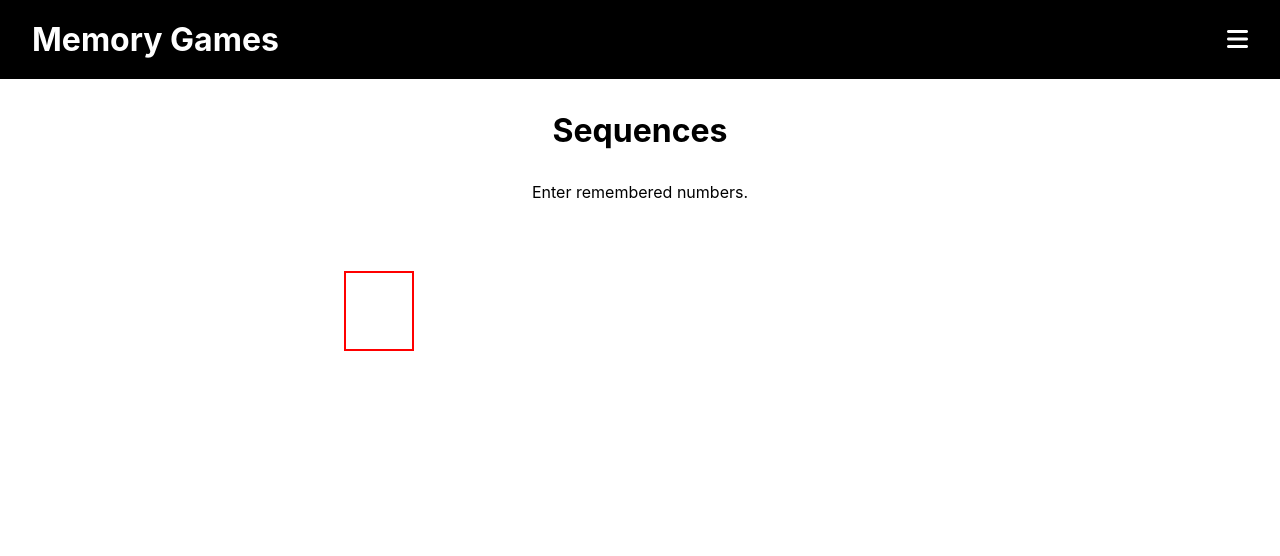
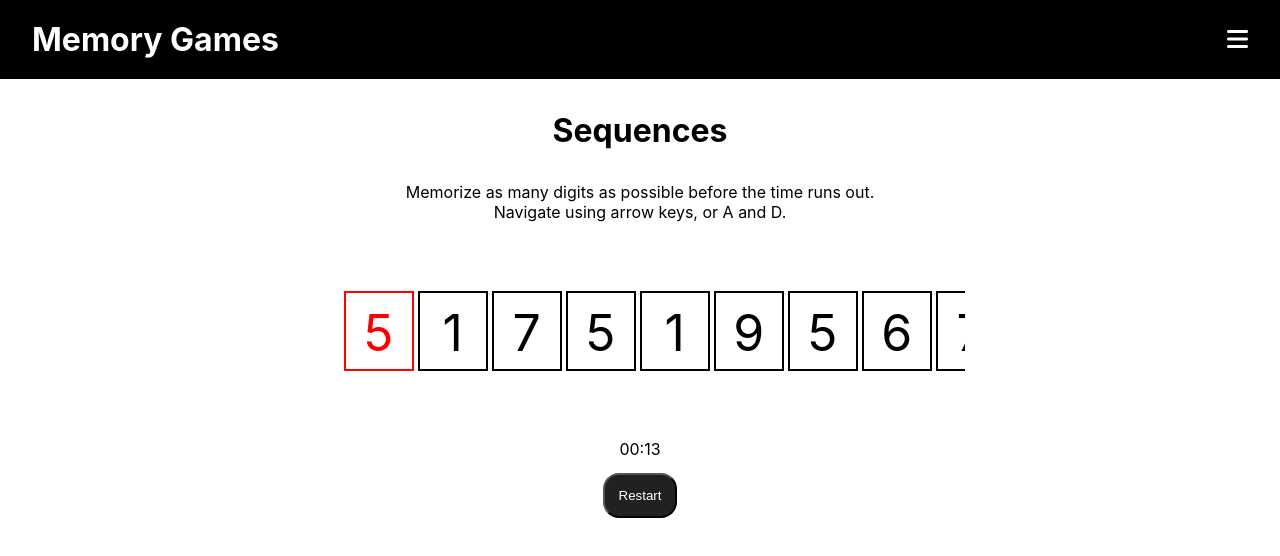
Before and after one commit to Wubaboo/memory-games, a React (Create React App) app: page /sequence in a window 1280 px wide. Both pictures are taken after a click on the button "Start". Shown: the top 556 px of the page. Built offline with nearby package versions, Linux system fonts and the light colour scheme.

Commit message:
Complete version 1 of game
TODO: Add mouse click to navigate.

TODO: Figure out navigation on Solve screen.
This will probably require a hack.

```diff
--- /dev/null
+++ b/src/components/sequence/gameStates.jsx
@@ -0,0 +1,5 @@
+export default {
+  MEMORIZE: "memorize",
+  SOLVE: "solve",
+  FINISHED: "finished",
+};
--- a/src/components/sequence/recallInterface.jsx
+++ /dev/null
@@ -1,3 +0,0 @@
-export default function RecallInterface() {
-  return <p>Welcome</p>;
-}
--- a/src/components/sequence/sequenceConstants.js
+++ b/src/components/sequence/sequenceConstants.js
@@ -5,6 +5,11 @@ export const KEYCODE_D = 68;
 export const KEYCODE_ZERO = 48;
 export const KEYCODE_NINE = 57;
 export const KEYCODE_BACKSPACE = 8;
+
+export const MILLISECONDS_IN_SECOND = 1000;
+
+export const MIN_TIME_LIMIT = 15;
+export const MAX_DIGITS_PER_SECOND = 3;
 
 // Controls rate limit. 'Keyup' events
 // occuring within KEY_REPEAT ms of the
@@ -15,3 +20,7 @@ export const KEY_REPEAT = 40;
 export const SCROLL_OFF = 3;
 export const RIGHT_SCROLL = -1;
 export const LEFT_SCROLL = 1;
+
+// How many digits of context are given to the
+// incorrect portion of the answer.
+export const REPORT_WINDOW = 3;
--- a/src/components/sequence/sequenceGame.jsx
+++ b/src/components/sequence/sequenceGame.jsx
@@ -1,64 +1,144 @@
-import { useEffect, useState } from "react";
+import React from "react";
+import Countdown from "react-countdown";
+
 import Timer from "../timer";
 import SequenceGrid from "./sequenceGrid";
-import Countdown from "react-countdown";
+import SequenceResult from "./sequenceResult";
+import * as constants from "./sequenceConstants";
+import gameStates from "./gameStates";
 
-const MILLISECONDS_IN_SECOND = 100;
+class SequenceGame extends React.Component {
+  constructor(props) {
+    super(props);
 
-export default function SequenceGame({
-  timeLimit,
-  showTimer,
-  onNewGame,
-  sequence,
-}) {
-  const [won, setWon] = useState();
-  const [currentAnswer, setCurrentAnswer] = useState([""]);
+    this.state = {
+      timeLimit: this.props.timeLimit,
+      showTimer: this.props.showTimer,
+      sequence: Array.from(
+        { length: this.props.timeLimit * constants.MAX_DIGITS_PER_SECOND },
+        () => Math.floor(Math.random() * 10)
+      ),
+      handleNewGame: this.props.handleNewGame,
+      currentAnswer: [""],
+      gameState: gameStates.MEMORIZE,
+    };
 
-  // Indicate solving phase (instead of memorizing phase)
-  const [solving, setSolving] = useState(false);
+    this.handleMemorizationCompletion =
+      this.handleMemorizationCompletion.bind(this);
+    this.handleSubmit = this.handleSubmit.bind(this);
+    this.setAnswer = this.setAnswer.bind(this);
+  }
+
+  renderSwitch() {
+    switch (this.state.gameState) {
+      case gameStates.MEMORIZE:
+        return (
+          <>
+            <p>Memorize as many digits as possible before the time runs out.</p>
+            <p>Navigate using arrow keys, or A and D.</p>
+            <div>
+              <SequenceGrid sequence={this.state.sequence} />
+            </div>
+            <div>
+              <Countdown
+                date={
+                  Date.now() +
+                  this.state.timeLimit * constants.MILLISECONDS_IN_SECOND
+                }
+                renderer={this.countdownRenderer}
+                onComplete={this.handleMemorizationCompletion}
+              />
+            </div>
+            <button
+              className="new-game-button"
+              onClick={this.state.handleNewGame}
+            >
+              Restart
+            </button>
+          </>
+        );
+      case gameStates.SOLVE:
+        return (
+          <>
+            <p>Enter remembered numbers.</p>
+            <SequenceGrid
+              sequence={this.state.currentAnswer}
+              setAnswer={this.setAnswer}
+              acceptInput
+            />
+            <Timer paused={false} visible={this.state.showTimer}></Timer>
+            <button onClick={this.handleSubmit}>Submit</button>
+          </>
+        );
+      case gameStates.FINISHED:
+        return (
+          <SequenceResult
+            score={this.calculateScore()}
+            submissionDuration={this.submissionDuration}
+            sequence={this.state.sequence}
+            currentAnswer={this.state.currentAnswer}
+            reportFontSize={13}
+            handleNewGame={this.state.handleNewGame}
+          ></SequenceResult>
+        );
+      default:
+        return null;
+    }
+  }
+
+  render() {
+    return (
+      <div className="sequence-game">
+        {this.renderSwitch(this.state.gameState)}
+      </div>
+    );
+  }
+
+  setAnswer(newAns) {
+    this.setState((state) => ({
+      ...state,
+      currentAnswer: newAns,
+    }));
+  }
+
+  handleMemorizationCompletion() {
+    this.setState((state) => ({
+      ...state,
+      gameState: gameStates.SOLVE,
+    }));
+    this.startTime = Date.now();
+  }
+
+  handleSubmit() {
+    this.setState((state) => ({
+      ...state,
+      gameState: gameStates.FINISHED,
+    }));
+    this.submissionDuration = Date.now() - this.startTime;
+  }
 
   // Renderer callback with condition
-  const countdownRenderer = ({ minutes, seconds }) => {
+  countdownRenderer({ minutes, seconds }) {
     return (
       <span>
         {minutes.toString().padStart(2, "0")}:
         {seconds.toString().padStart(2, "0")}
       </span>
     );
-  };
+  }
 
-  return (
-    <div className="sequence-game">
-      {!solving ? (
-        <>
-          <div>
-            <SequenceGrid sequence={sequence} />{" "}
-          </div>
-          <Countdown
-            date={Date.now() + timeLimit * MILLISECONDS_IN_SECOND}
-            renderer={countdownRenderer}
-            onComplete={() => {
-              setSolving(true);
-            }}
-          />
-        </>
-      ) : (
-        <>
-          <p>Enter remembered numbers.</p>
-          <SequenceGrid sequence={currentAnswer} acceptInput />
-        </>
-      )}
-      <Timer paused={won} visible={showTimer}></Timer>
-      {won !== undefined ? (
-        <>
-          <div style={{ fontSize: "1.5rem" }}>My name is Jeff</div>
+  calculateScore() {
+    console.log(this.state.sequence, this.state.currentAnswer);
+    let ret = 0;
+    while (
+      ret <
+      Math.min(this.state.sequence.length, this.state.currentAnswer.length)
+    ) {
+      if (this.state.sequence[ret] !== this.state.currentAnswer[ret]) break;
+      ++ret;
+    }
+    return ret;
+  }
+}
 
-          <button className="new-game-button" onClick={onNewGame}>
-            New Game
-          </button>
-        </>
-      ) : null}
-    </div>
-  );
-}
-// {mistakes > 0 ? `Mistakes: ${mistakes}` : "A Perfect Game!"}
+export default SequenceGame;
--- a/src/components/sequence/sequenceHome.jsx
+++ b/src/components/sequence/sequenceHome.jsx
@@ -1,21 +1,15 @@
-import { useEffect, useState } from "react";
+import { useState } from "react";
 import SequenceGame from "./sequenceGame";
-import SequenceSettings from "./sequenceSettings";
 import GameSettings from "../gameSettings";
+import * as constants from "./sequenceConstants";
 
 import "../../styles/matching.css";
 
-const MIN_TIME_LIMIT = 15;
-const MAX_DIGITS_PER_SECOND = 3;
-
-export default function SeqeunceGameHome() {
-  const [timeLimit, setTimeLimit] = useState(MIN_TIME_LIMIT);
+export default function SequenceGameHome() {
+  const [timeLimit, setTimeLimit] = useState(constants.MIN_TIME_LIMIT);
   const [startGame, setStartGame] = useState(false);
   const [showTimer, setShowTimer] = useState(false);
-  const sequence = Array.from(
-    { length: timeLimit * MAX_DIGITS_PER_SECOND },
-    () => Math.floor(Math.random() * 10)
-  );
+
   function handleStartGame() {
     setStartGame(!startGame);
   }
@@ -34,7 +28,7 @@ export default function SeqeunceGameHome() {
       name: "Time (s)",
       deets: {
         value: timeLimit,
-        min: MIN_TIME_LIMIT,
+        min: constants.MIN_TIME_LIMIT,
         max: 120,
         step: 15,
       },
@@ -48,11 +42,10 @@ export default function SeqeunceGameHome() {
       {startGame ? (
         <SequenceGame
           timeLimit={timeLimit}
-          showTimer={false}
-          onNewGame={() => {
+          showTimer={showTimer}
+          handleNewGame={() => {
             setStartGame(!startGame);
           }}
-          sequence={sequence}
         ></SequenceGame>
       ) : (
         <GameSettings
--- /dev/null
+++ b/src/components/sequence/sequenceResult.jsx
@@ -0,0 +1,48 @@
+import * as constants from "./sequenceConstants";
+
+export default function sequenceResult({
+  score,
+  submissionDuration,
+  sequence,
+  currentAnswer,
+  reportFontSize,
+  handleNewGame,
+}) {
+  const start = Math.max(0, score - constants.REPORT_WINDOW);
+
+  return (
+    <>
+      <div style={{ fontSize: "1.5rem" }}>
+        You correctly recalled the first {score} digits correctly in{" "}
+        {submissionDuration / constants.MILLISECONDS_IN_SECOND} seconds.
+      </div>
+      <div
+        style={{
+          fontSize: { reportFontSize },
+          margin: "30px auto",
+          textAlign: "left",
+          width: reportFontSize * (2 * constants.REPORT_WINDOW + 1),
+        }}
+      >
+        <p>
+          {score > constants.REPORT_WINDOW ? "..." : ""}
+          {sequence.slice(start, score)}
+          <span style={{ color: "red" }}>{sequence[score]}</span>
+          {sequence.slice(score + 1, start + 2 * constants.REPORT_WINDOW + 1)}
+          ...
+        </p>
+        <p>
+          {score > constants.REPORT_WINDOW ? "..." : ""}
+          {currentAnswer
+            .slice(start, start + 2 * constants.REPORT_WINDOW + 1)
+            .join("")
+            .padEnd(2 * constants.REPORT_WINDOW + 1, " ")}
+        </p>
+        {currentAnswer - score > constants.REPORT_WINDOW ? "..." : ""}
+      </div>
+      <button className="new-game-button" onClick={handleNewGame}>
+        New Game
+      </button>
+    </>
+  );
+}
```
Also changed, not shown: src/components/sequence/result.jsx (added, +46 -0 lines), src/components/sequence/sequenceGrid.jsx (+13 -13 lines), src/components/timer.jsx (+16 -12 lines).
